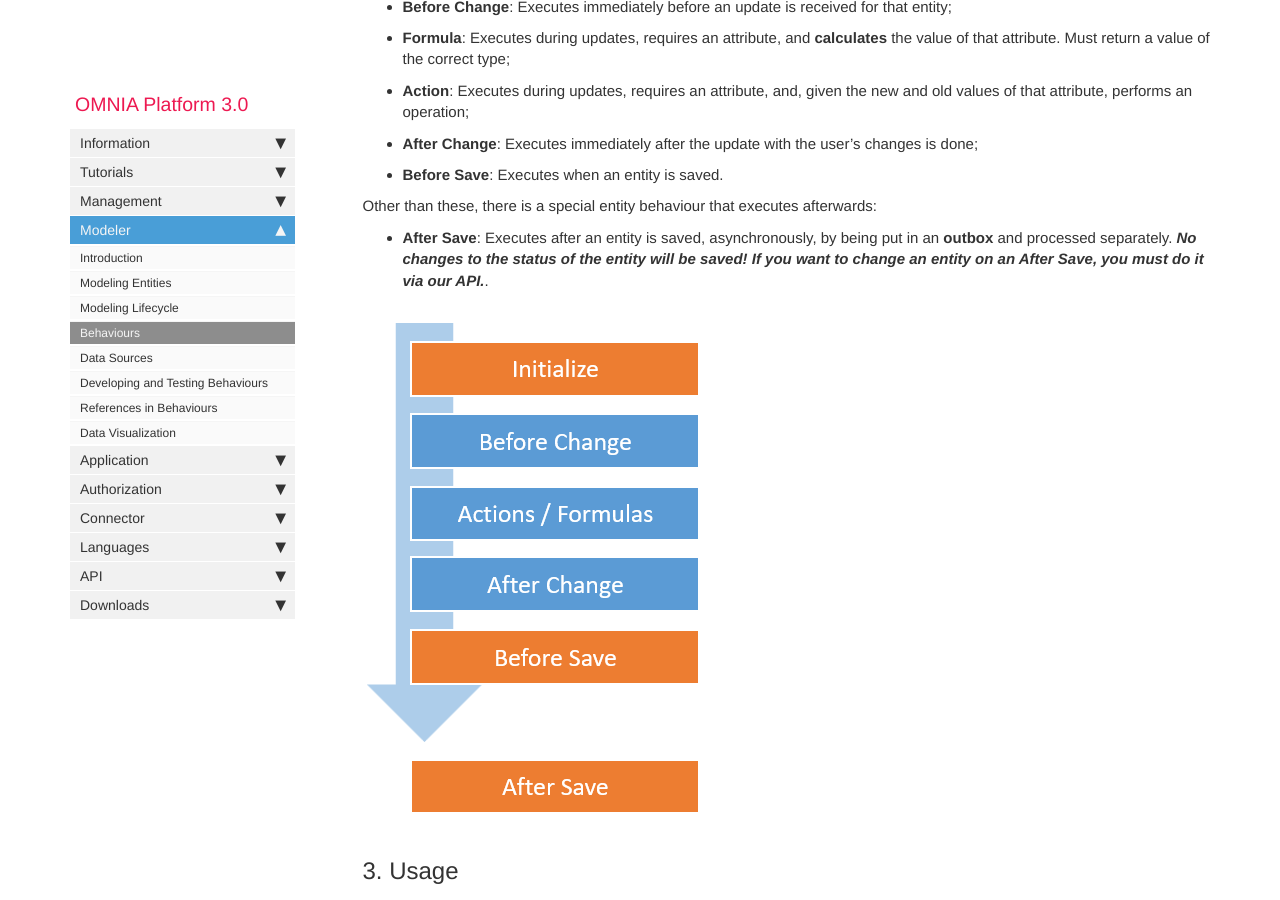
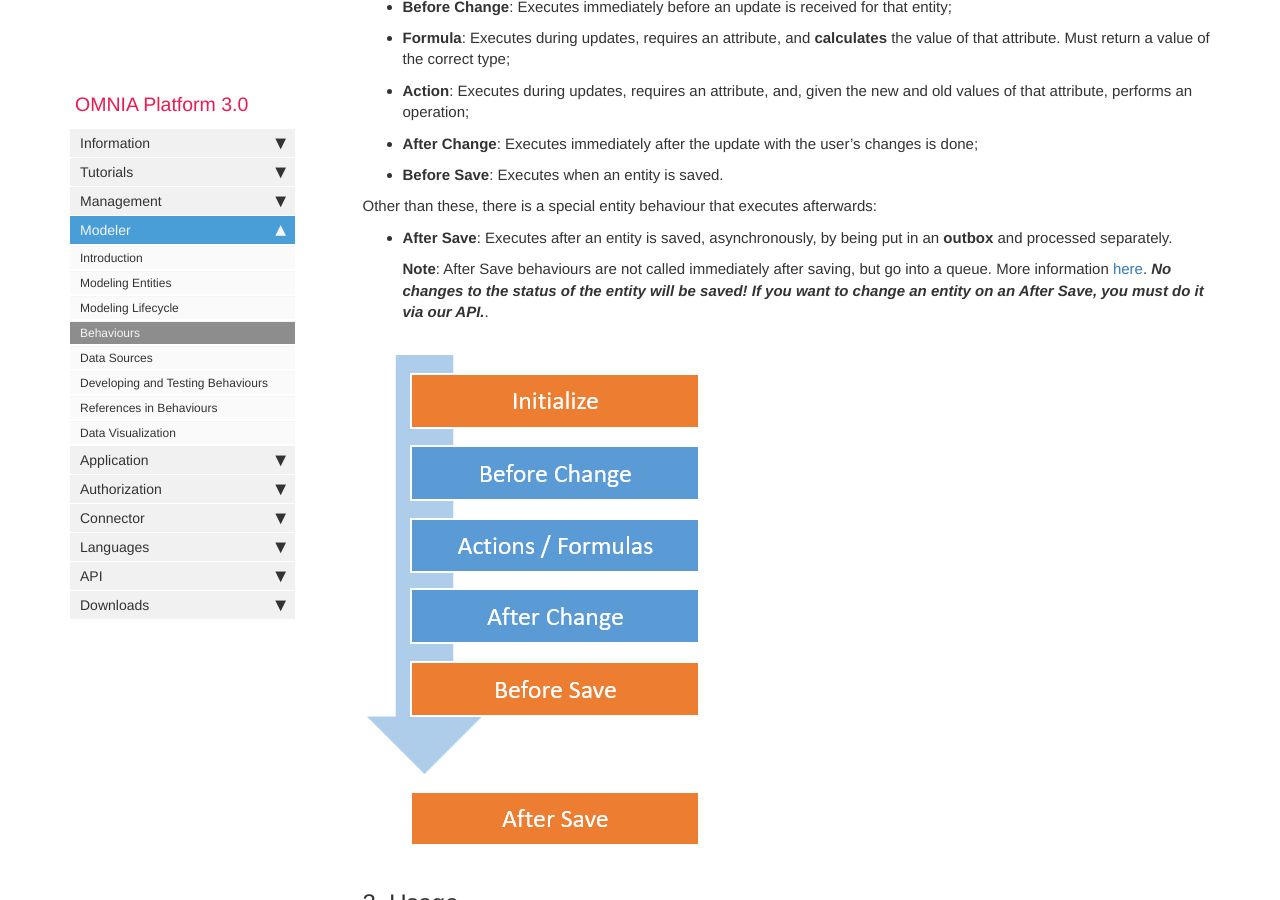
Before and after one commit to daniel8lopes/omnia3, a Jekyll site: the page built from docs/pages/omnia3/Modeler/omnia3_modeler_behaviours.md, in a window 1280 px wide and 900 px high, scrolled down 1610 px. Built offline with Jekyll 4.4.1, drawn with Linux system fonts in a browser that asks for light colours; nearby versions of some CDN libraries; comment, search, counter and statistics services are not loaded; some of the changed text lies outside the part shown.

Commit message:
Move text position

```diff
--- a/docs/pages/omnia3/Modeler/omnia3_modeler_behaviours.md
+++ b/docs/pages/omnia3/Modeler/omnia3_modeler_behaviours.md
@@ -38,7 +38,9 @@ There are currently five different execution moments for behaviours, which follo
 - **Before Save**: Executes when an entity is saved.
 
 Other than these, there is a special entity behaviour that executes afterwards:
-- **After Save**: Executes after an entity is saved, asynchronously, by being put in an **outbox** and processed separately. _**No changes to the status of the entity will be saved! If you want to change an entity on an After Save, you must do it via our API.**_.
+- **After Save**: Executes after an entity is saved, asynchronously, by being put in an **outbox** and processed separately.
+
+    **Note**: After Save behaviours are not called immediately after saving, but go into a queue. More information [here](omnia3_application_notifications_and_operations.html). _**No changes to the status of the entity will be saved! If you want to change an entity on an After Save, you must do it via our API.**_.
 
 ![The behaviour execution lifecycle](images\modeler\BehaviourLifecycle.png)
 
```
Also changed, not shown: other parts of docs/pages/omnia3/Modeler/omnia3_modeler_behaviours.md (+0 -1 lines).
